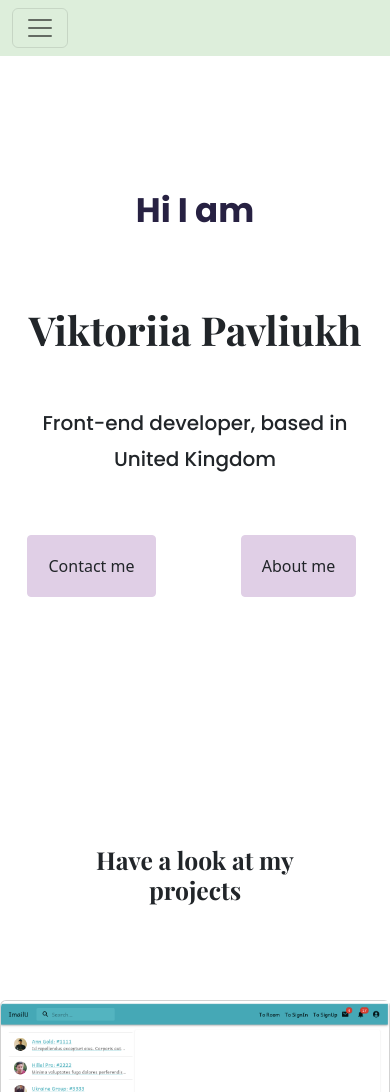
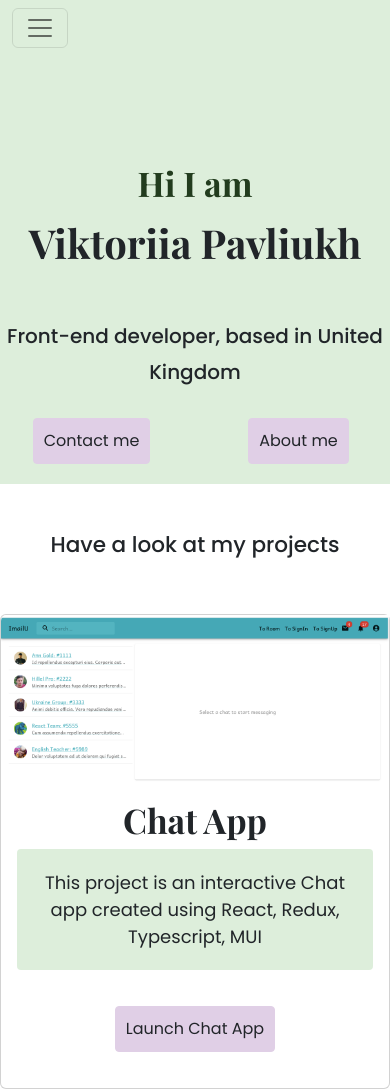
Before and after one commit to ViktoriiaPavliukh/portfolio, a website: page index.html in a window 390 px wide. Shown: the top 1092 px of the page. Drawn offline with nearby package versions, Linux system fonts and the light colour scheme.

Commit message:
Added text and style changes

```diff
--- a/index.html
+++ b/index.html
@@ -82,14 +82,10 @@
           </div>
         </div>
       </nav>
-    </header>
-    <main>
-      <div class="container">
-        <div class="row text-center">
-          <h2 class="col-12">Hi I am</h2>
-          <h1 class="col-12">Viktoriia Pavliukh</h1>
-          <h3 class="col-12">Front-end developer, based in United Kingdom</h3>
-        </div>
+      <div class="row text-center">
+        <h2 class="h2 col-12">Hi I am</h2>
+        <h1 class="h1 col-12">Viktoriia Pavliukh</h1>
+        <h3 class="h3 col-12">Front-end developer, based in United Kingdom</h3>
       </div>
       <div class="row text-center">
         <div class="col-6">
@@ -103,8 +99,10 @@
           >
         </div>
       </div>
-      <h2 class="h2 text-center p-5">Have a look at my projects</h2>
-      <div class="card mt-5" style="max-width: 100%">
+    </header>
+    <main>
+      <h4 class="text-center py-5">Have a look at my projects</h4>
+      <div class="card mt-1" style="max-width: 100%">
         <div class="row">
           <div class="col-md-8">
             <img
@@ -130,7 +128,7 @@
           </div>
         </div>
       </div>
-      <div class="card mt-5" style="max-width: 100%">
+      <div class="card mt-1" style="max-width: 100%">
         <div class="row">
           <div class="col-md-4">
             <div class="card-body text-center">
--- a/styles/style.css
+++ b/styles/style.css
@@ -2,9 +2,15 @@
   --primary-color: #e0cfe6;
   --secondary-color: #859679;
   --background-color: #ddeedb;
+  --font-color-secondary: #223c1e;
   --box-shadow: 0 5px 10px rgba(0, 0, 0, 0.3);
   --primary-font: "Poppins", sans-serif;
   --secondary-font: "Playfair Display", serif;
+}
+
+* {
+  box-sizing: border-box;
+  font-family: var(--primary-font);
 }
 
 body {
@@ -15,13 +21,15 @@ header {
   background-color: var(--background-color);
 }
 
-nav {
-  font-family: var(--primary-font);
+.navbar {
   font-weight: 400;
 }
 
+.navbar-brand {
+  font-family: var(--secondary-font);
+  padding-left: 5%;
+}
 .container {
-  font-family: var(--primary-font);
   font-weight: 400;
 }
 
@@ -32,20 +40,21 @@ h3 {
   margin: 0;
 }
 
-.container h1 {
+header .h1 {
   font-size: 96px;
   line-height: 128px;
   font-family: var(--secondary-font);
 }
 
-.container h2 {
+header .h2 {
   font-size: 36px;
   font-weight: bold;
-  color: #272142;
+  color: var(--font-color-secondary);
   line-height: 54px;
+  padding-top: 100px;
 }
 
-.container h3 {
+header .h3 {
   padding-top: 50px;
   font-size: 24px;
   line-height: 36px;
@@ -111,7 +120,7 @@ p {
 }
 .about-link {
   text-decoration: none;
-  color: black;
+  color: var(--font-color-secondary);
 }
 .btn.btn-branding {
   background-color: var(--primary-color);
@@ -122,7 +131,7 @@ p {
 }
 
 .btn.btn-branding:hover {
-  border: 1px solid #afc3e3;
+  border: 1px solid var(--secondary-color);
 }
 main h2 {
   padding: 127px 0 60px;
@@ -144,7 +153,7 @@ main h5 {
 .about-section-content h1 {
   font-size: 36px;
   font-weight: bold;
-  color: #272142;
+  color: var(--font-color-secondary);
   line-height: 54px;
 }
 .content {
@@ -157,18 +166,18 @@ main h5 {
 }
 
 @media (max-width: 768px) {
-  .container h1 {
+  header .h1 {
     font-size: 40px;
     line-height: 50px;
     margin: 0;
     padding: 0;
   }
 
-  .container h2 {
+  header .h2 {
     font-size: 34px;
   }
 
-  .container h3 {
+  header .h3 {
     font-size: 20px;
   }
   main h5 {
@@ -176,6 +185,7 @@ main h5 {
   }
 
   .btn.btn-branding {
-    padding: 18px 20px;
+    padding: 10px;
+    margin: 20px;
   }
 }
```
Also changed, not shown: about.html (+6 -5 lines).
